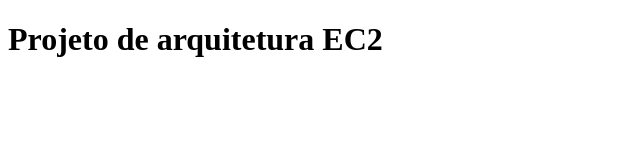
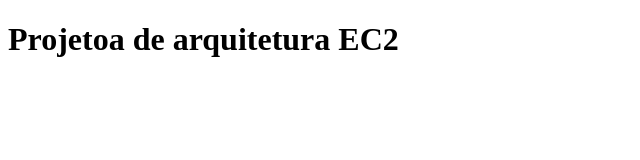
Before and after one commit to caroline06mog-alt/Projeto-de-arquitetura-em-formato-EC2, a plain HTML site: page index.html in a window 1280 px wide. Shown: the whole page, without its empty margins (0-640 px from the left). Drawn offline with Linux system fonts and the light colour scheme.

Commit message:
commit aleatorio

```diff
--- a/index.html
+++ b/index.html
@@ -6,6 +6,6 @@
     <title>Document</title>
 </head>
 <body>
-    <h1>Projeto de arquitetura EC2</h1>
+    <h1>Projetoa de arquitetura EC2</h1>
 </body>
 </html>
```
